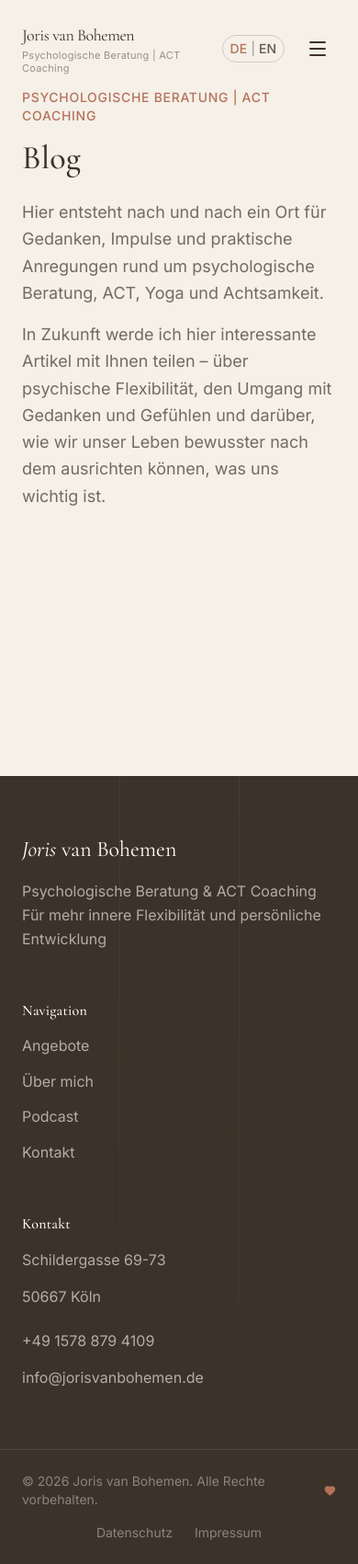
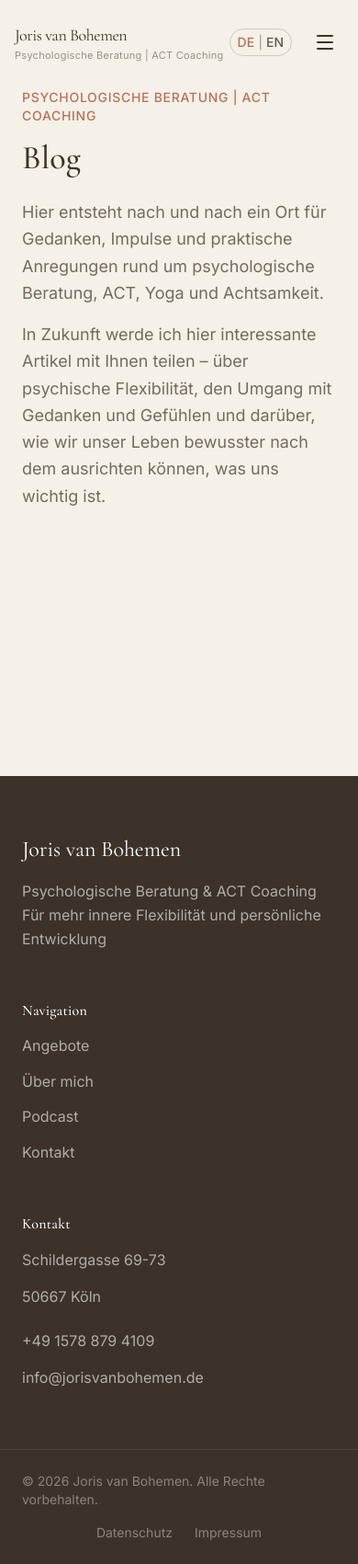
Before and after one commit to JorrisonFord/psychologischeberatung, a React (Vite) app: page /blog in a window 390 px wide. Shown: the whole page at 92% size. Built offline with nearby package versions, Linux system fonts and the light colour scheme.

Commit message:
Update Footer

```diff
--- a/src/marketing/content.ts
+++ b/src/marketing/content.ts
@@ -15,8 +15,8 @@ export const flyerContent = {
   },
 
   intro: {
-    title: "Ein Gespräch, um Ihre Situation\nin Ruhe zu sortieren",
-    text: "Manchmal gibt es eine konkrete Situation, die uns beschäftigt und bei der wir alleine nicht richtig weiterkommen. In meiner Beratung können SieIhre Situation in Ruhe sortieren, neue Perspektiven entwickeln und konkrete nächste Schritte finden.",
+    title: "Damit müssen Sie nicht allein bleiben.",
+    text: "Manchmal gibt es eine konkrete Situation, die uns beschäftigt und bei der wir alleine nicht richtig weiterkommen. In meiner Beratung können Sie Ihre Situation in Ruhe sortieren, neue Perspektiven entwickeln und konkrete nächste Schritte finden.",
   },
 
   offers: {
@@ -27,12 +27,12 @@ export const flyerContent = {
     },
 
     sessions: {
-      label: "Aktuell vergünstigt",
+      label: "Für Ihr Anliegen",
       title: "Einzelsitzungen",
       duration: "50 Minuten",
       location: "Praxis in der Schildergasse, Köln",
       online: "Auch online möglich",
-      price: "89 €",
+      price: "109 €",
       priceNote: "pro Sitzung",
     },
   },
--- a/src/sections/Footer.tsx
+++ b/src/sections/Footer.tsx
@@ -48,8 +48,8 @@ export function Footer() {
     <footer className="relative bg-[#3D3229] text-white overflow-hidden">
       {/* Background decoration */}
       <div className="absolute inset-0 pointer-events-none">
-        <div className="absolute top-0 left-1/3 w-px h-full bg-gradient-to-b from-white/5 to-transparent" />
-        <div className="absolute top-0 left-2/3 w-px h-full bg-gradient-to-b from-white/5 to-transparent" />
+        <div className="absolute top-0 left-1/2 -translate-x-[40rem] w-px h-full bg-gradient-to-b from-white/5 to-transparent" />
+        <div className="absolute top-0 left-1/2 translate-x-[35rem] w-px h-full bg-gradient-to-b from-white/5 to-transparent" />
       </div>
 
       <div className="relative z-10">
@@ -73,8 +73,8 @@ export function Footer() {
                   window.scrollTo({ top: 0, behavior: 'smooth' });
                 }}
               >
-                <span className="italic">Joris</span> van Bohemen
-              </a>
+                Joris van Bohemen
+                </a>
 
               <p className="text-white/60 leading-relaxed max-w-sm whitespace-pre-line">
                 {t.footer.tagline}
@@ -121,10 +121,7 @@ export function Footer() {
 
               <p className="text-white/40 text-sm flex items-center gap-2">
                 {t.footer.copyright}
-                <Heart
-                  size={14}
-                  className="text-[#B5725A] fill-[#B5725A]"
-                />
+
               </p>
 
               <div className="flex items-center gap-6">
--- a/src/sections/Navigation.tsx
+++ b/src/sections/Navigation.tsx
@@ -79,7 +79,7 @@ export function Navigation() {
             : 'bg-transparent py-6'
         }`}
       >
-        <div className="max-w-7xl mx-auto px-6 lg:px-8">
+        <div className="w-full max-w-7xl mx-auto px-4 sm:px-6 lg:px-8">
           <div className="flex items-center justify-between">
 
             {/* BRAND */}
@@ -95,7 +95,7 @@ export function Navigation() {
 
                 window.scrollTo({ top: 0, behavior: 'smooth' });
               }}
-              className="flex flex-col leading-tight hover:text-[#B5725A] transition-colors"
+              className="flex min-w-0 flex-col leading-tight hover:text-[#B5725A] transition-colors"
             >
               <span className="font-serif text-lg md:text-xl text-[#3D3229] tracking-tight">
                 Joris van Bohemen
```
